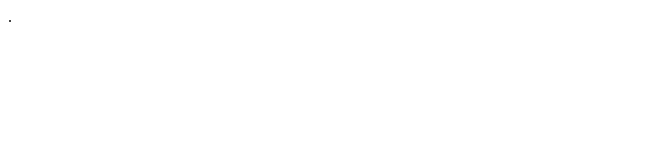
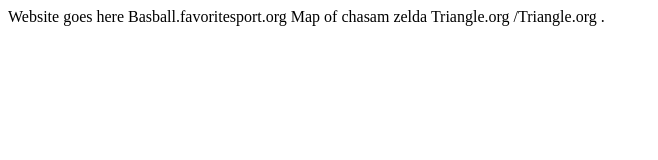
Before and after one commit to zyzyMartin/zyzyMartin, a plain HTML site: page index.html in a window 1280 px wide. Shown: the whole page, without its empty margins (0-658 px from the left). Drawn offline with Linux system fonts and the light colour scheme.

Commit message:
Update index.html

```diff
--- a/index.html
+++ b/index.html
@@ -6,10 +6,10 @@
 <meta name="keyword,s" content="html tutorial template">
 </head>
 <body>
-  <Website goes here>
-    <Basball.favoritesport.org
-      <Map of chasam zelda>
-      <Triangle.org></Triangle.org>
+  Website goes here
+  Basball.favoritesport.org
+      Map of chasam zelda
+      Triangle.org /Triangle.org
 <path lead to forest>
 <Grass in forest to home>
 <Girl"s style
```
